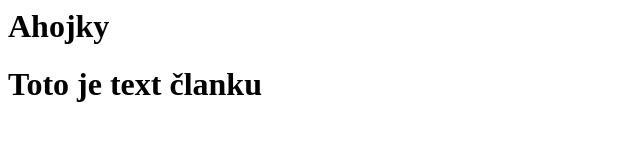
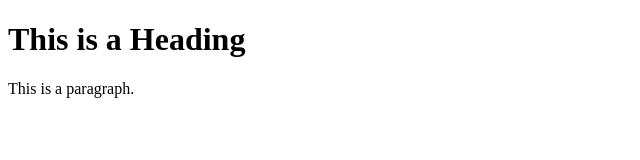
Before and after one commit to SLM498/mujweb, a plain HTML site: page index.html in a window 1280 px wide. Shown: the whole page, without its empty margins (0-640 px from the left). Drawn offline with Linux system fonts and the light colour scheme.

Commit message:
Skutečná podoba webu

```diff
--- a/index.html
+++ b/index.html
@@ -1,9 +1,23 @@
-<hmtl>
+<!DOCTYPE html>
+<html>
 <head>
-<title>Název stránky</title>
+
+<title>Page Title</title>
+
 </head>
+
 <body>
-<h1>Ahojky<h1>
-Toto je text članku
-<body>
-</hmtl>
+
+
+
+
+<h1>This is a Heading</h1>
+<p>This is a paragraph.</p>
+
+
+
+
+
+</body>
+
+</html>
```
